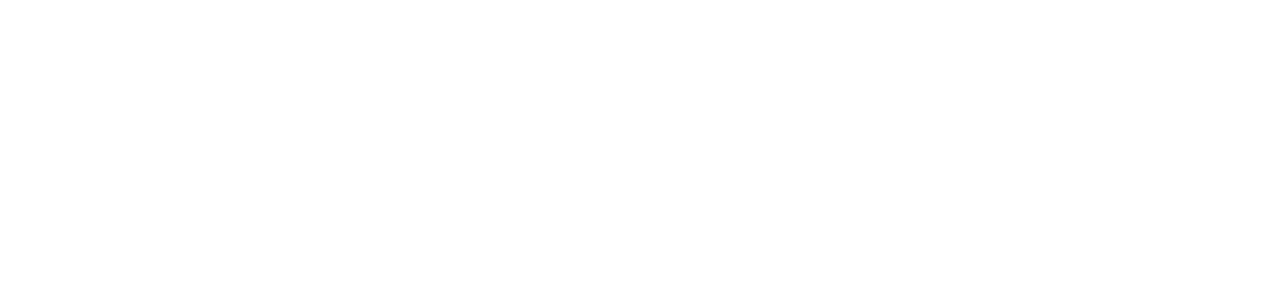
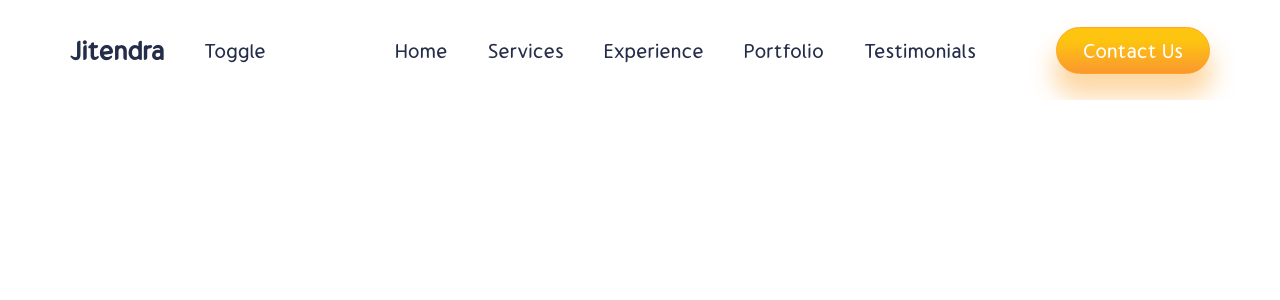
Before and after one commit to harry-jakes3018/personal-portfolio3, a React (Create React App) app: page / in a window 1280 px wide. Shown: the top 300 px of the page. Built offline with nearby package versions, Linux system fonts and the light colour scheme.

Commit message:
Navbar Section Completed

```diff
--- a/package.json
+++ b/package.json
@@ -9,6 +9,7 @@
     "react": "^18.2.0",
     "react-dom": "^18.2.0",
     "react-scripts": "5.0.1",
+    "styled-components": "^5.3.5",
     "web-vitals": "^2.1.0"
   },
   "scripts": {
--- a/src/App.js
+++ b/src/App.js
@@ -1,5 +1,11 @@
+import Navbar from "./components/Navbar";
+
 function App() {
-    return <div className="App"></div>;
+    return (
+        <div className="App">
+            <Navbar />
+        </div>
+    );
 }
 
 export default App;
--- /dev/null
+++ b/src/components/Navbar.js
@@ -0,0 +1,74 @@
+import styled from "styled-components";
+
+function Navbar() {
+    return (
+        <Wrapper>
+            <Left>
+                <Name>Jitendra</Name>
+                <span>Toggle</span>
+            </Left>
+            <Right>
+                <List>
+                    <ul>
+                        <li>Home</li>
+                        <li>Services</li>
+                        <li>Experience</li>
+                        <li>Portfolio</li>
+                        <li>Testimonials</li>
+                    </ul>
+                </List>
+                <Button>Contact Us</Button>
+            </Right>
+        </Wrapper>
+    );
+}
+
+export default Navbar;
+
+const Wrapper = styled.div`
+    height: 10vh;
+    display: flex;
+    justify-content: space-between;
+`;
+
+const Left = styled.div`
+    flex: 1;
+    align-items: center;
+    display: flex;
+    gap: 2rem;
+`;
+
+const Name = styled.div`
+    font-size: 1.3rem;
+    font-weight: bold;
+`;
+
+const Right = styled.div`
+    display: flex;
+    /* flex: 1; */
+    align-items: center;
+    justify-content: center;
+    font-weight: 400;
+`;
+
+const List = styled.div`
+    flex: 1;
+
+    & > ul {
+        display: flex;
+        gap: 2rem;
+        margin-right: 4rem;
+        list-style-type: none;
+
+        & > li:hover {
+            cursor: pointer;
+            color: var(--orange);
+        }
+    }
+`;
+
+const Button = styled.button`
+    flex: 2;
+    font-size: 20px;
+    border: 1px solid var(--orange);
+`;
--- a/src/index.css
+++ b/src/index.css
@@ -10,8 +10,41 @@
     --smboxShadow: -79px 51px 60px rgba(0, 0, 0, 0.08);
 }
 
+@font-face {
+    font-family: Gumela;
+    src: url("./fonts/Gumela\ Regular.otf");
+}
+
+* {
+    font-family: "Gumela";
+    font-weight: normal;
+    font-size: 20px;
+}
+
+body {
+    margin: 0;
+    padding: 0;
+}
+
 .App {
     padding: 0.5rem 3.5rem;
     overflow: hidden;
     color: var(--black);
 }
+
+button {
+    border-radius: 34px;
+    border: none;
+    color: white;
+    font-size: 16px;
+    padding: 11px 26px;
+    background: linear-gradient(180deg, #fdc50f 26.71%, #fb982f 99.36%);
+    box-shadow: 0px 20px 24px 3px rgba(251, 161, 40, 0.42);
+}
+
+button:hover {
+    background: white;
+    cursor: pointer;
+    color: var(--orange);
+    border: 1px solid var(--orange);
+}
```
Also changed, not shown: 1 other file (tests, documents, lock files or other folders).
